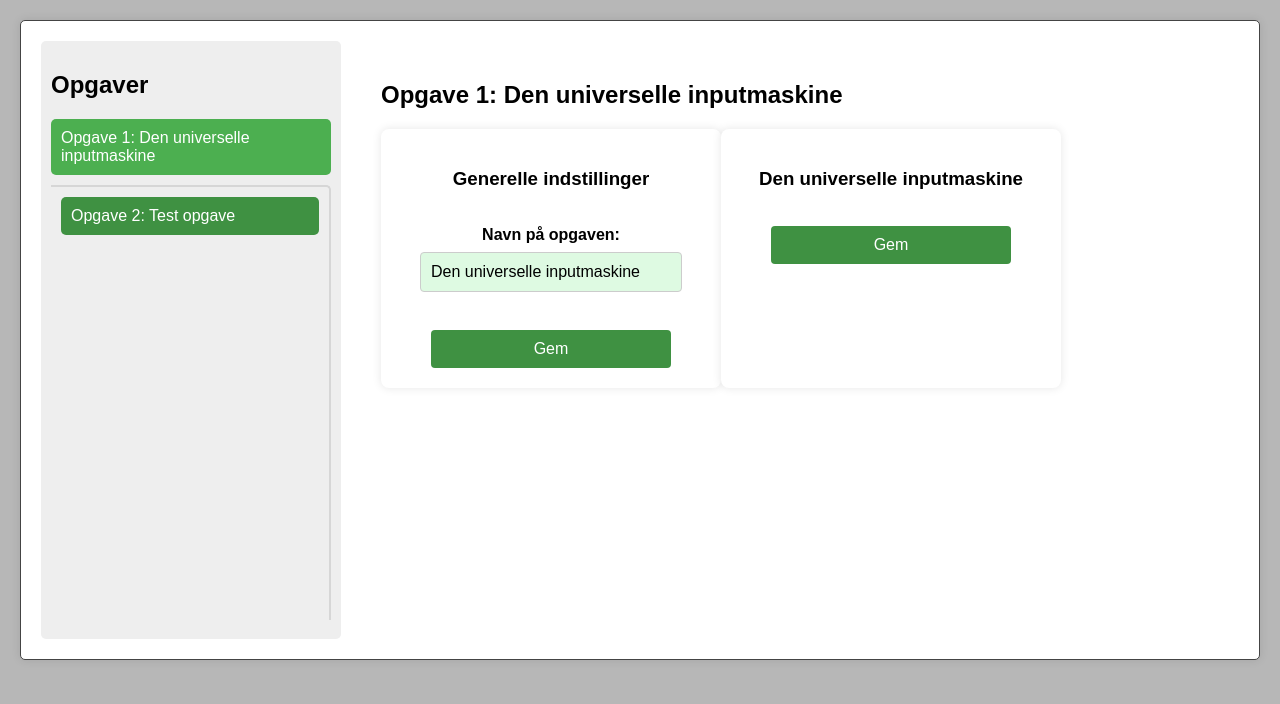
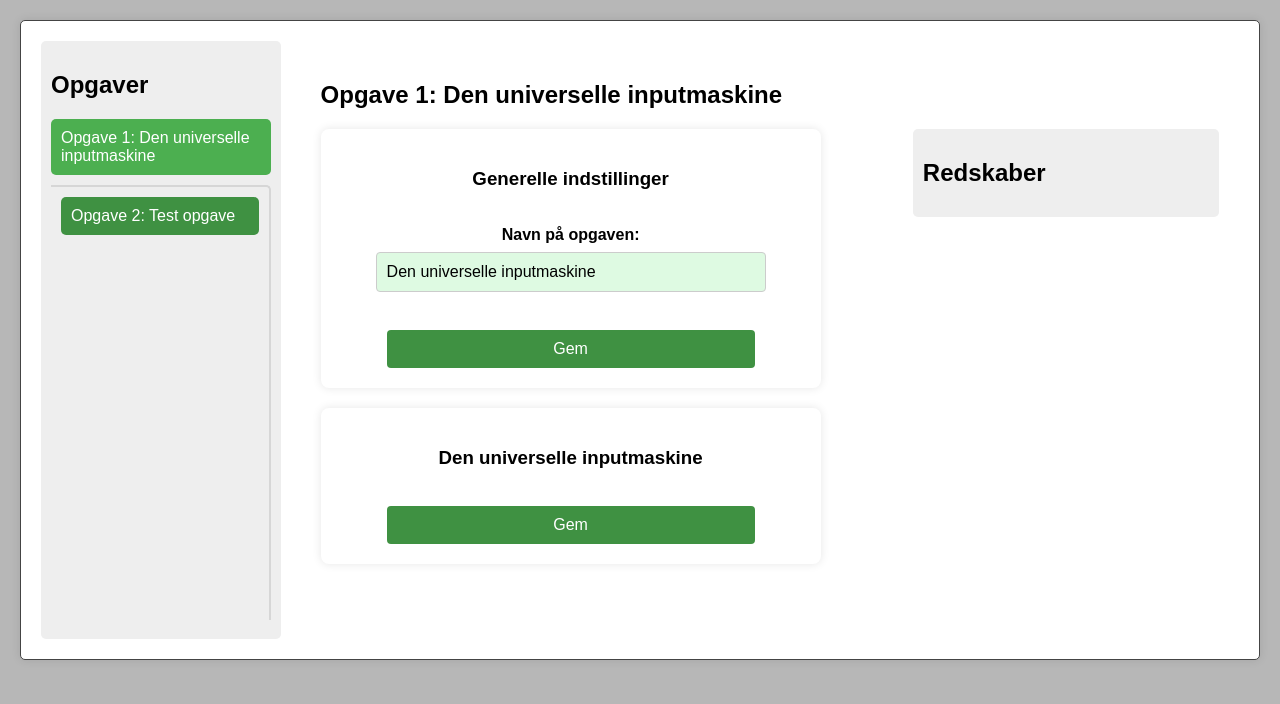
Before and after one commit to Culf-B/DDU-Eksamen, a Flask app: page / in a window 1280 px wide. Shown: the part 96-800 px from the top of the page. Run offline with Flask 3, Linux system fonts and the light colour scheme.

Commit message:
Layout changes and started on utility box

```diff
--- a/escapers/app/static/style.css
+++ b/escapers/app/static/style.css
@@ -35,7 +35,7 @@ main {
 }
 
 .scrollable-box {
-    width: 300px;
+    width: 20%;
     height: 100%;
     overflow-y: hidden;
     background-color: #eeeeee;
@@ -88,29 +88,17 @@ main {
     overflow-y: scroll;
     direction: rtl;
     background-color: #eeeeee;
-
     scrollbar-color: #8e8e8e #d6d6d6;
-}
-
-.content-box {
     flex: 1;
-    background-color: #FFFFFF;
-    color: #000000;
-    /*border: 1px solid #888;*/
-    border-radius: 5px;
-    padding: 20px;
-    /*box-shadow: 0 0 10px rgba(0, 0, 0, 0.1);*/
-    overflow-y: auto;
-    height: 100%;
-    box-sizing: border-box;
 }
 
 .container-box {
-    flex: 1;
+    display: flex;
+    justify-content: center;
     overflow-y: auto;
     height: 100%;
+    width: 100%;
     box-sizing: border-box;
-    display: flex;
     padding: 20px;
     background-color: #FFFFFF;
     box-shadow: 0 0 10px rgba(0, 0, 0, 0.1);
@@ -118,17 +106,46 @@ main {
     border-radius: 5px;
 }
 
-.content-box p {
-    margin: 10px 0;
+.content-box {
+    background-color: #FFFFFF;
+    color: #000000;
+    border-radius: 5px;
+    padding: 20px;
+    overflow-y: auto;
+    height: 100%;
+    box-sizing: border-box;
+    flex: 2;
+}
+
+.utility-box {
+    flex: 1;
+    width: 20%;
+    height: 100%;
+    overflow-y: hidden;
+    background-color: #eeeeee;
+    border-radius: 5px;
+    margin-left: 20px;
+    padding: 10px;
+    box-sizing: border-box;
+}
+
+#settings-parent {
+    flex: 2;
+    display: flex;
+    flex-wrap: wrap;
+    gap: 20px;
 }
 
 .form {
+    flex: 1;
+    min-width: fit-content;
+    max-width: 500px;
+    box-sizing: border-box;
     background-color: #fff;
     padding: 20px;
     border-radius: 8px;
     box-shadow: 0 0 10px rgba(0, 0, 0, 0.1);
-    width: 300px;
-    text-align: center; /* Center the text inputs */
+    text-align: center;
 }
 
 .form label {
--- a/escapers/app/templates/index.html
+++ b/escapers/app/templates/index.html
@@ -29,7 +29,12 @@
                 <h2 id = "selected-taskname-header">
                     Indlæser...
                 </h2>
-                <div id = "settings-parent" style = "display: flex">
+                <div style = "display: flex;">
+                    <div id = "settings-parent">
+                    </div>
+                    <div class="utility-box">
+                        <h2>Redskaber</h2>
+                    </div>
                 </div>
             </div>
         </div>
```
